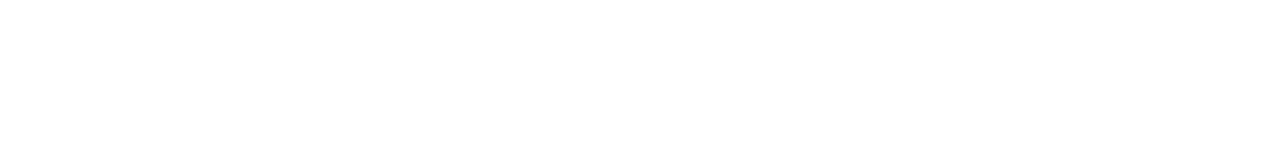
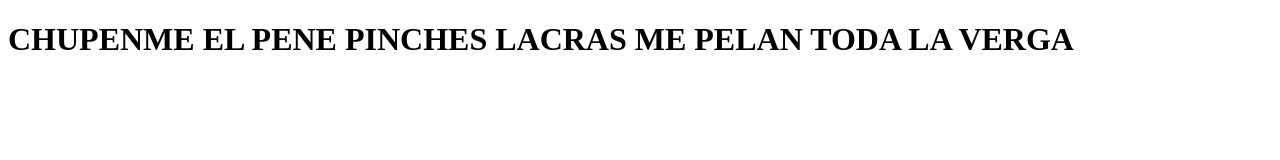
Before and after one commit to lamoMatdeveloper/Nasa-Space-Apps-meztli_dynamics, a plain HTML site: page index.html in a window 1280 px wide. Drawn offline with Linux system fonts and the light colour scheme.

Commit message:
Update index.html

```diff
--- a/index.html
+++ b/index.html
@@ -6,6 +6,7 @@
     <title>Document</title>
 </head>
 <body>
-
+    <h1>CHUPENME EL PENE PINCHES LACRAS ME PELAN TODA LA VERGA
+    </h1>
 </body>
 </html>
```
